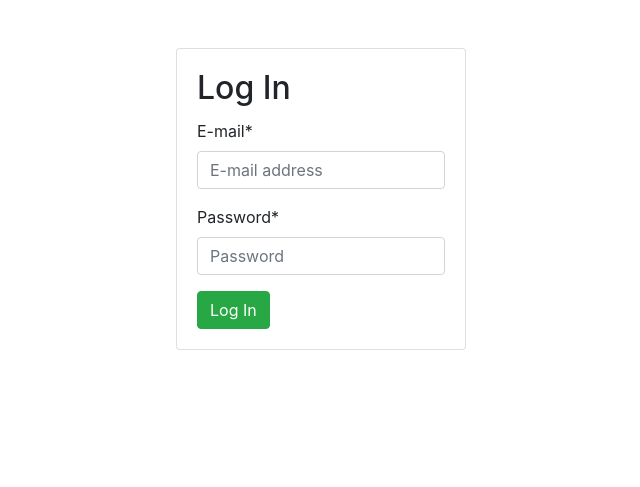
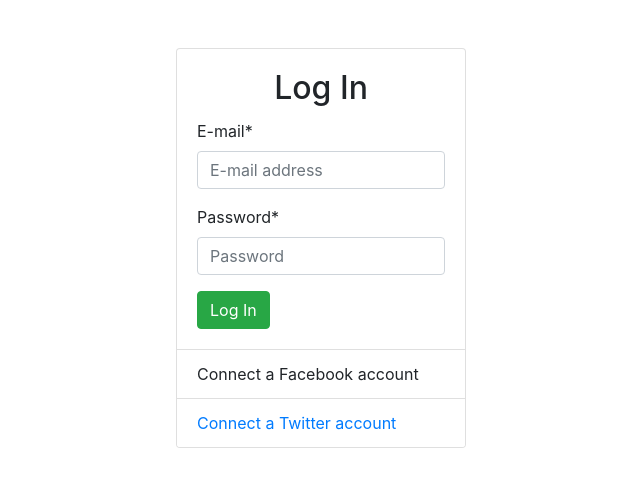
Before and after one commit to gurupratap-matharu/bookmarks, a Django app: page /accounts/login/ in a window 1280 px wide. Shown: the part 72-559 px from the top of the page, without its empty margins (319-959 px from the left). Run offline with Django 3.2, Linux system fonts and the light colour scheme; some libraries are stand-ins or nearby versions.

Commit message:
updated oatuh settings

```diff
--- a/core/settings.py
+++ b/core/settings.py
@@ -98,6 +98,7 @@ ACCOUNT_USERNAME_REQUIRED = False
 SOCIALACCOUNT_PROVIDERS = {
     'facebook': {
         'METHOD': 'oauth2',
+        'SDK_URL': '//connect.facebook.net/{locale}/sdk.js',
         'SCOPE': ['email', 'public_profile', 'user_friends'],
         'AUTH_PARAMS': {'auth_type': 'reauthenticate'},
         'INIT_PARAMS': {'cookie': True},
@@ -115,7 +116,7 @@ SOCIALACCOUNT_PROVIDERS = {
             'updated_time',
         ],
         'EXCHANGE_TOKEN': True,
-        'LOCALE_FUNC': 'path.to.callable',
+        'LOCALE_FUNC': lambda request: 'en_US',
         'VERIFIED_EMAIL': False,
         'VERSION': 'v2.12',
     },
--- a/templates/account/login.html
+++ b/templates/account/login.html
@@ -1,4 +1,6 @@
 {% extends '_base.html' %}
+{% load socialaccount %}
+{% providers_media_js %}
 {% load crispy_forms_tags %}
 {% block title %}Log In{% endblock title %}
 
@@ -7,13 +9,22 @@
     <div class="col-12 col-md-6 col-lg-4 col-xl-3">
         <div class="card rounded">
             <div class="card-body">
-                <h2 class="card-title">Log In</h2>
+                <h2 class="card-title text-center">Log In</h2>
                 <form method="POST">
                     {% csrf_token %}
                     {{ form|crispy }}
                     <button class="btn btn-success" type="submit">Log In</button>
                 </form>
             </div>
+            <div class="list-group list-group-flush">
+                <li class="list-group-item">
+                    <a>Connect a Facebook
+                        account</a>
+                </li>
+                <li class="list-group-item">
+                    <a href="">Connect a Twitter account</a>
+                </li>
+            </div>
         </div>
     </div>
 </div>
```
